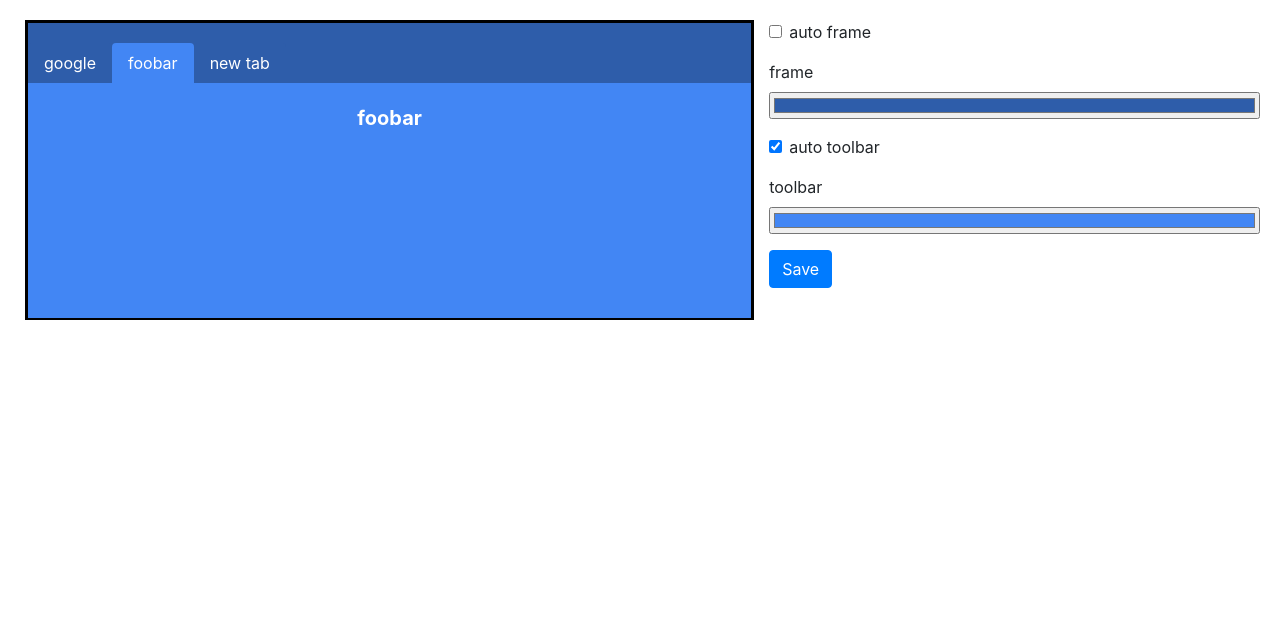
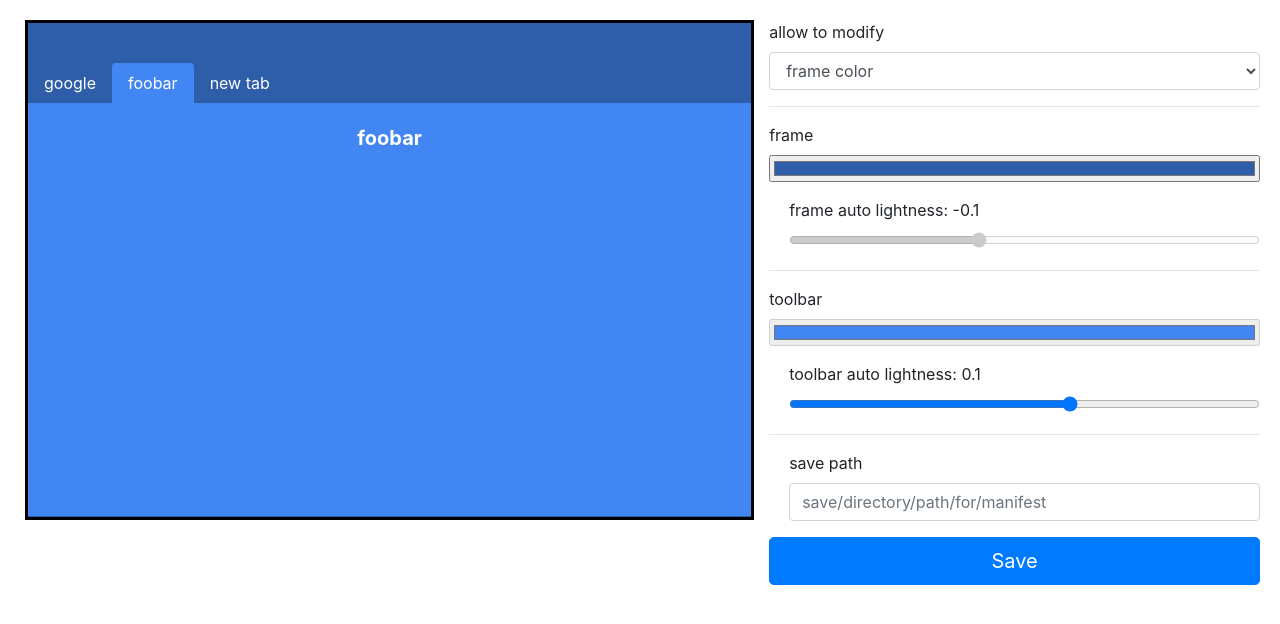
Before and after one commit to vaniakosmos/chrome-theme-generator, a Flask app: page / in a window 1280 px wide. Shown: the top 624 px of the page. Run offline with Flask 2, Linux system fonts and the light colour scheme; some libraries are stand-ins or nearby versions.

Commit message:
✨ add lightness scale

```diff
--- a/app.py
+++ b/app.py
@@ -38,16 +38,16 @@ def handle_new_connection():
 @socketio.on('update')
 def handle_update(event):
     frame_color = Color(event['frameColor'])
-    frame_scale = event.get('frameScale', -0.1)
+    frame_scale = event.get('frameScale', '-0.1')
     toolbar_color = Color(event['toolbarColor'])
-    toolbar_scale = event.get('toolbarScale', 0.1)
+    toolbar_scale = event.get('toolbarScale', '0.1')
     emit('update', {
         'frameColor': frame_color.hex,
         'toolbarColor': toolbar_color.hex,
         'frameFontColor': frame_color.alternative.hex,
         'toolbarFontColor': toolbar_color.alternative.hex,
-        'autoFrameColor': toolbar_color.add_light(1, frame_scale).hex,
-        'autoToolbarColor': frame_color.add_light(1, toolbar_scale).hex,
+        'autoFrameColor': toolbar_color.add_light(1, float(frame_scale)).hex,
+        'autoToolbarColor': frame_color.add_light(1, float(toolbar_scale)).hex,
     })
 
 
@@ -55,15 +55,18 @@ def handle_update(event):
 def save_manifest(event):
     frame_color = Color(event['frameColor'])
     toolbar_color = Color(event['toolbarColor'])
-    fp = event.get('path', './manifest.json')
+    fp = event.get('path', None)
+    fp = fp or '.'
     try:
         m = Manifest()
         m.setup(frame_color, toolbar_color)
-        m.save(fp)
+        fp = m.save(fp)
+        emit('info', f"Save file to {fp}")
     except Exception as e:
+        print(e)
         emit('error', str(e))
 
 
 if __name__ == '__main__':
     logging.basicConfig(level=30)
-    socketio.run(app, host='0.0.0.0', port=8000, debug=False)
+    socketio.run(app, host='0.0.0.0', port=8000, debug=True)
--- a/manifest.py
+++ b/manifest.py
@@ -1,4 +1,5 @@
 import json
+import os
 from typing import Any, Dict, List
 
 from color import Color
@@ -91,11 +92,14 @@ class Manifest:
         m.properties = data['theme']['properties']
         return m
 
-    def save(self, fp, indent=4):
+    def save(self, fp: str, indent=4):
         data = self.to_dict()
+        if not fp.endswith('.json'):
+            fp = os.path.join(fp, 'manifest.json')
         with open(fp, 'w') as f:
             json.dump(data, f, indent=indent, default=json_default)
         print('saved to', fp)
+        return fp
 
     def to_dict(self):
         return {
--- a/templates/index.html
+++ b/templates/index.html
@@ -10,10 +10,6 @@
     <style>
         .nav-tabs .nav-link {
             border: none;
-        }
-
-        .nav-tabs .nav-item.show .nav-link, .nav-tabs .nav-link.active {
-            background-color: aquamarine;
         }
 
         .nav-tabs .nav-item.show .nav-link, .nav-tabs .nav-link.active {
@@ -34,13 +30,13 @@
         }
 
         .browser {
-            padding: 20px 0 0 0;
+            padding: 40px 0 0 0;
             border: black 3px solid;
-            height: 300px;
+            height: 500px;
         }
 
         .ntw-container {
-            height: 235px;
+            height: 413px;
             text-align: center;
         }
 
@@ -50,6 +46,22 @@
             font-weight: bold;
         }
 
+        .slider {
+            width: 100%;
+        }
+
+        .message {
+            padding: 10px;
+            margin: 5px 0;
+        }
+
+        .info {
+            background-color: rgba(173, 255, 47, 0.5);
+        }
+
+        .error {
+            background-color: rgba(255, 99, 71, 0.5);
+        }
     </style>
 </head>
 <body>
@@ -81,32 +93,59 @@
         </div>
         <div class="col-md-5">
             <div>
-                <div class="form-group form-check">
-                    <input type="checkbox" class="form-check-input"
-                           id="frame-check" v-model="autoFrameColor">
-                    <label class="form-check-label" for="frame-check">
-                        auto frame
-                    </label>
+                <div class="form-group">
+                    <label for="modify-select">allow to modify</label>
+                    <select class="form-control" id="modify-select" v-model="modifySelect">
+                        <option value="frame" selected>frame color</option>
+                        <option value="toolbar">toolbar color</option>
+                        <option value="both">both</option>
+                    </select>
                 </div>
+                <hr/>
+
                 <div class="form-group">
                     <label for="frame">frame</label>
                     <input type="color" class="form-control-file" id="frame"
-                           name="color" v-model="frameColor"/>
+                           name="color" v-model="frameColor"
+                           :disabled="modifySelect === 'toolbar'"/>
                 </div>
                 <div class="form-group form-check">
-                    <input type="checkbox" class="form-check-input"
-                           id="toolbar-check" v-model="autoToolbarColor">
-                    <label class="form-check-label" for="toolbar-check">
-                        auto toolbar
-                    </label>
+                    <label for="frameScale">frame auto lightness: {{ frameScale }}</label>
+                    <input type="range" min="-0.5" max="0.5" value="0.1" step="0.01"
+                           class="slider" id="frameScale" v-model="frameScale"
+                           :disabled="modifySelect !== 'toolbar'"
+                    >
                 </div>
+                <hr/>
+
                 <div class="form-group">
                     <label for="toolbar">toolbar</label>
                     <input type="color" class="form-control-file" id="toolbar"
-                           name="color" v-model="toolbarColor"/>
+                           name="color" v-model="toolbarColor"
+                           :disabled="modifySelect === 'frame'"/>
                 </div>
-                <button @click="saveManifest" class="btn btn-primary">Save</button>
+                <div class="form-group form-check">
+                    <label for="toolbarScale">toolbar auto lightness: {{ toolbarScale }}</label>
+                    <input type="range" min="-0.5" max="0.5" value="0.1" step="0.01"
+                           class="slider" id="toolbarScale" v-model="toolbarScale"
+                           :disabled="modifySelect !== 'frame'"
+                    >
+                </div>
+                <hr/>
+
+                <div class="form-group form-check">
+                    <label for="savePath">save path</label>
+                    <input type="text" class="form-control" id="savePath" v-model="savePath"
+                           placeholder="save/directory/path/for/manifest">
+                </div>
+                <button @click="saveManifest" class="btn btn-primary btn-lg btn-block">Save</button>
             </div>
+        </div>
+    </div>
+    <div style="margin-top: 15px">
+        <div v-for="msg in messages" class="message"
+             :class="{info: msg.type === 'info', error: msg.type === 'error' }">
+            {{ msg.text }}
         </div>
     </div>
 </div>
@@ -130,13 +169,18 @@
     const app = new Vue({
         el: '#app',
         data: {
-            message: 'Google',
+            savePath: '',
             frameColor: '#2e5daa',
             toolbarColor: '#4286f4',
+
             frameFontColor: '#fff',
             toolbarFontColor: '#fff',
-            autoFrameColor: false,
-            autoToolbarColor: true,
+
+            modifySelect: 'frame',
+
+            frameScale: -0.1,
+            toolbarScale: 0.1,
+
             tabs: [
                 {
                     id: 'google',
@@ -153,32 +197,37 @@
                     title: 'new tab',
                     active: false,
                 },
-            ]
+            ],
+
+            messages: [],
         },
         methods: {
             saveManifest: function () {
                 console.log('saving...');
                 ws.emit('save', {
+                    path: this.savePath,
                     toolbarColor: this.toolbarColor,
                     frameColor: this.frameColor,
                 })
             },
 
-            requestUpdateColors: function() {
+            requestUpdateColors: function () {
                 console.log('update color');
                 ws.emit('update', {
                     toolbarColor: this.toolbarColor,
                     frameColor: this.frameColor,
+                    toolbarScale: this.toolbarScale,
+                    frameScale: this.frameScale,
                 })
             },
 
-            updateColors: function(data) {
+            updateColors: function (data) {
                 this.frameFontColor = data.frameFontColor;
                 this.toolbarFontColor = data.toolbarFontColor;
-                if (this.autoToolbarColor) {
+                if (this.modifySelect === 'frame') {
                     this.toolbarColor = data.autoToolbarColor;
                 }
-                if (this.autoFrameColor) {
+                if (this.modifySelect === 'toolbar') {
                     this.frameColor = data.autoFrameColor;
                 }
             },
@@ -187,22 +236,43 @@
                 for (tab of this.tabs) {
                     tab.active = tab.id === tabId;
                 }
+            },
+
+            addMessage: function (text, type) {
+                this.messages.unshift({
+                    text: text,
+                    type: type,
+                });
+                if (this.messages.length > 3) {
+                    this.messages = this.messages.slice(0, 3);
+                }
             }
         },
         updated: function () {
             clearTimeout(delayTimer);
-            delayTimer = setTimeout(function() {
+            delayTimer = setTimeout(function () {
                 app.requestUpdateColors();
             }, 100);
         }
     });
     const ws = io.connect('http://' + document.domain + ':' + location.port);
+    ws.on('connect', function () {
+        app.requestUpdateColors();
+    });
 
     ws.on('update', function (e) {
         console.log('catch updated');
         console.log(e);
         app.updateColors(e);
     });
+
+    ws.on('info', function (e) {
+        app.addMessage(e, 'info');
+    });
+
+    ws.on('error', function (e) {
+        app.addMessage(e, 'error');
+    });
 </script>
 </body>
 </html>
```
Also changed, not shown: color.py (+9 -7 lines).
